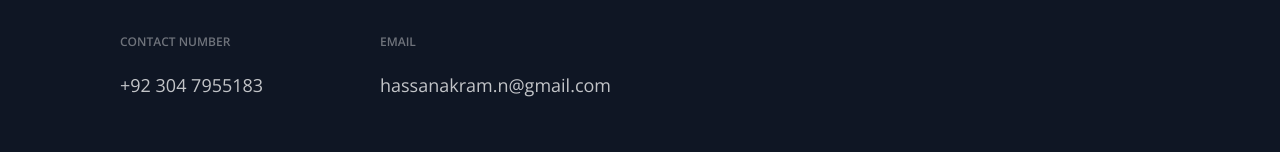
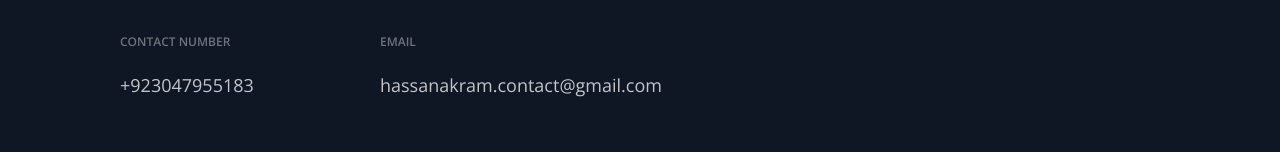
Before and after one commit to hassanprodeveloper/portfolio-nextjs, a Next.js app: page / in a window 1280 px wide. Shown: the part 3768-3920 px from the top of the page. Built offline with nearby package versions, Linux system fonts and the light colour scheme.

Commit message:
added and changed  personal info throung constants

```diff
--- a/src/components/Footer/Footer.js
+++ b/src/components/Footer/Footer.js
@@ -5,9 +5,11 @@ import {
   AiFillLinkedin,
   AiFillTwitterCircle,
 } from "react-icons/ai";
+
+import { Link } from "../../styles/GlobalComponents";
+
 import { socialAccounts } from "../../constants/urls";
-import { Link } from "../../styles/GlobalComponents";
-import { SocialIcons } from "../Header/HeaderStyles";
+import { contactEmail, contactNumber } from "../../constants/personalInfo";
 import {
   CompanyContainer,
   FooterWrapper,
@@ -19,6 +21,7 @@ import {
   SocialContainer,
   SocialIconsContainer,
 } from "./FooterStyles";
+import { SocialIcons } from "../Header/HeaderStyles";
 
 const Footer = () => {
   return (
@@ -26,13 +29,11 @@ const Footer = () => {
       <LinkList>
         <LinkColumn>
           <LinkTitle>Contact Number</LinkTitle>
-          <LinkItem href="tel:+923047955183">+92 304 7955183</LinkItem>
+          <LinkItem href={`tel:${contactNumber}`}>{contactNumber}</LinkItem>
         </LinkColumn>
         <LinkColumn>
           <LinkTitle>Email</LinkTitle>
-          <LinkItem href="hassanakram.n@gmail.com">
-            hassanakram.n@gmail.com
-          </LinkItem>
+          <LinkItem href={`mailto:${contactEmail}`}>{contactEmail}</LinkItem>
         </LinkColumn>
       </LinkList>
       <SocialIconsContainer>
--- /dev/null
+++ b/src/constants/personalInfo.js
@@ -0,0 +1,2 @@
+export const contactEmail = "hassanakram.contact@gmail.com";
+export const contactNumber = "+923047955183";
```
